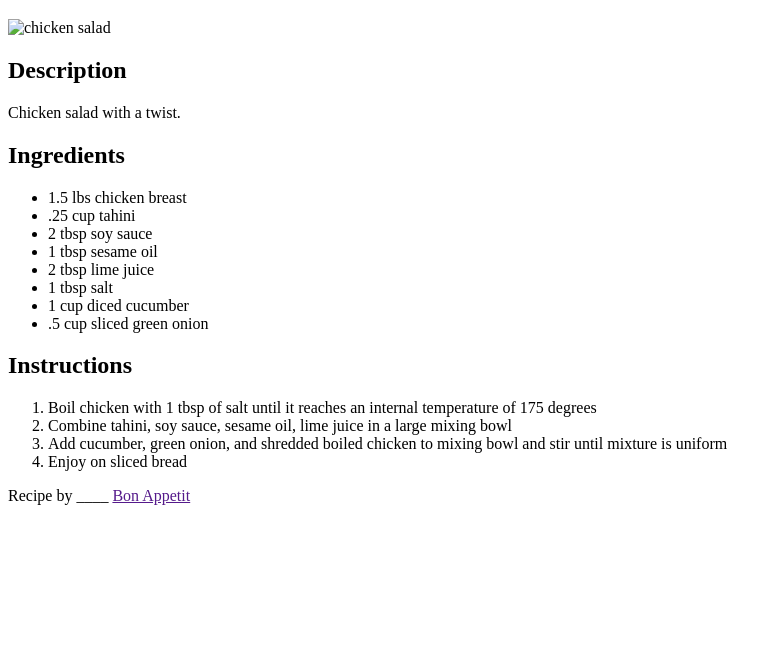
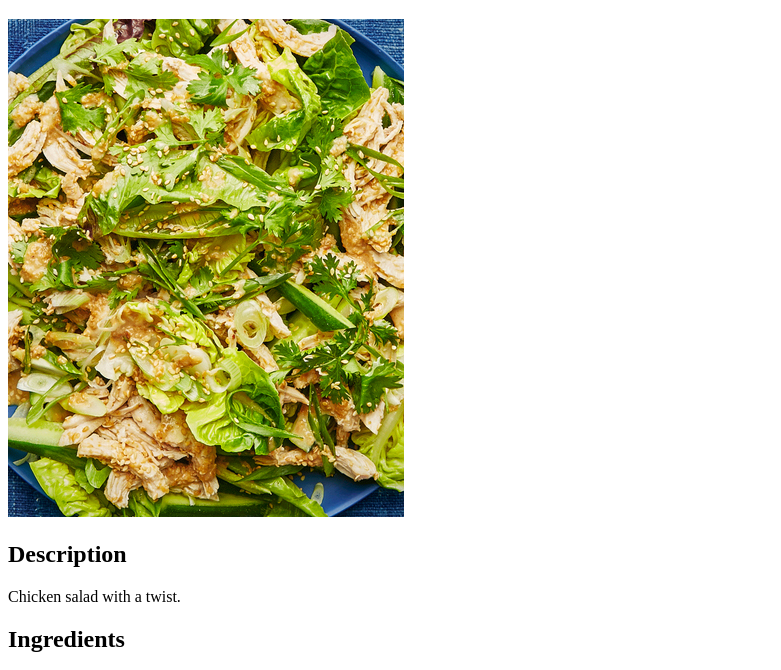
Before and after one commit to zepedae/odin-recipes, a plain HTML site: page recipes/chicksalad.html in a window 1280 px wide. Shown: the part 61-731 px from the top of the page, without its empty margins (0-781 px from the left). Drawn offline with Linux system fonts and the light colour scheme.

Commit message:
Add and resize photos

```diff
--- a/recipes/chicksalad.html
+++ b/recipes/chicksalad.html
@@ -8,7 +8,7 @@
 </head>
 <body>
     <h1>Chicken Salad</h1>
-        <img src="images/chickensalad.jpg" alt="chicken salad">
+        <img src="../images/chicken_salad.png" alt="chicken salad">
         <h2>Description</h2>
             <p>Chicken salad with a twist.</p>
         <h2>Ingredients</h2>
@@ -29,6 +29,6 @@
                 <li>Add cucumber, green onion, and shredded boiled chicken to mixing bowl and stir until mixture is uniform</li>
                 <li>Enjoy on sliced bread</li>
             </ol>
-    <footer>Recipe by ____ <a href="">Bon Appetit</a></footer>
+    <footer>Recipe by <a href="">Bon Appetit</a></footer>
 </body>
 </html>
```
Also changed, not shown: recipes/oatmeal.html (+1 -1 lines), recipes/pupusas.html (+1 -1 lines), images/chicken_salad.png (added), images/oatmeal.png (added).
